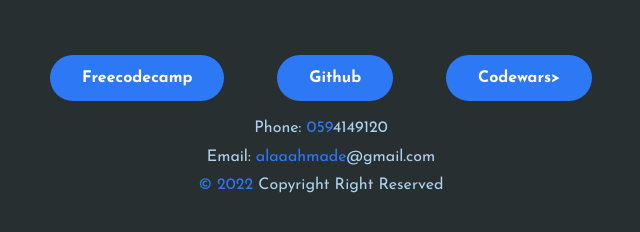
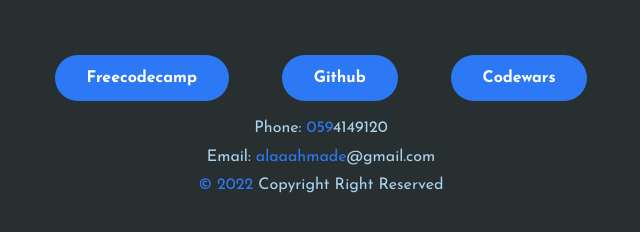
Before and after one commit to alaaahmade/Html-css, a plain HTML site: page index.html in a window 1280 px wide. Shown: the part 3723-3955 px from the top of the page, 319-959 px from the left. Drawn offline with Linux system fonts and the light colour scheme.

Commit message:
Update index.html

```diff
--- a/index.html
+++ b/index.html
@@ -142,7 +142,7 @@
             <ul>
                 <li class="btn"><a href="https://www.freecodecamp.org/alaaahmade" target="_blank" >Freecodecamp</a></li>
                 <li class="btn"><a href="https://github.com/alaaahmade" target="_blank">Github</a></li>
-                <li class="btn"><a href="https://www.codewars.com/users/alaaahmade" target="_blank">Codewars></a></li>
+                <li class="btn"><a href="https://www.codewars.com/users/alaaahmade" target="_blank">Codewars</a></li>
             </ul>
             <div class="print">
                 <p class="foot">Phone: <span>059</span>4149120</p>
```
